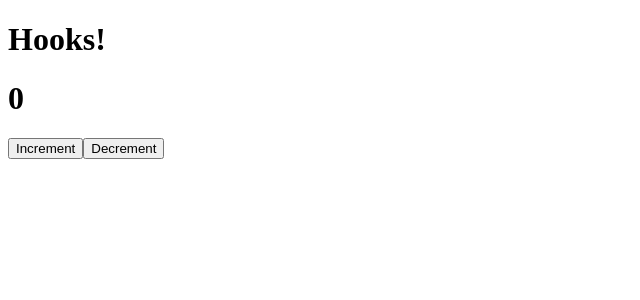
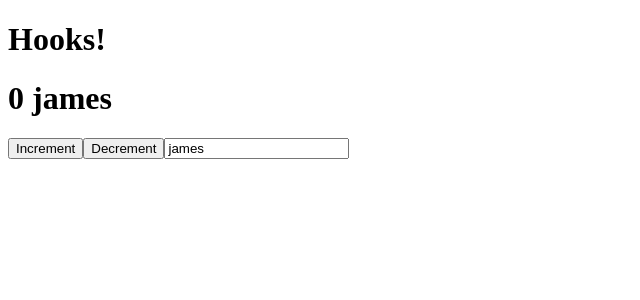
Before and after one commit to jamesurobertson/sunday-afternoon, a React (Create React App) app in the folder starter/frontend/: page / in a window 1280 px wide. Shown: the top 300 px of the page, without its empty margins (0-640 px from the left). Built offline with nearby package versions, Linux system fonts and the light colour scheme; no server answers.

Commit message:
covering useEffect

```diff
--- a/starter/frontend/src/components/Hooksdemo.js
+++ b/starter/frontend/src/components/Hooksdemo.js
@@ -1,5 +1,6 @@
-import { useState } from "react";
+import { useState, useEffect } from "react";
 
+let count = 0;
 const HooksDemo = () => {
   // useState returns an array where
   // 1st element is the slice of state
@@ -7,13 +8,29 @@ const HooksDemo = () => {
   // like class components this.state = {counter: 0, name='james'}
   // to upadte it we had invoke  this.setState({counter: this.state.counter +1})
   const [counter, setCounter] = useState(0);
+  const [name, setName] = useState("james");
 
+  count++;
+
+  useEffect(() => {
+    console.log("useEffect invoked");
+  }, [counter]);
+
+  console.log(count);
+
+  const changeHandler = (e) => {
+    setName(e.target.value);
+    // never do this!!!  name = e.target.value;
+  };
   return (
     <>
       <h1> Hooks!</h1>
-      <h1>{counter}</h1>
+      <h1>
+        {counter} {name}
+      </h1>
       <button onClick={() => setCounter(counter + 1)}>Increment</button>
       <button onClick={() => setCounter(counter - 1)}>Decrement</button>
+      <input value={name} onChange={changeHandler} />
     </>
   );
 };
--- a/starter/frontend/src/index.js
+++ b/starter/frontend/src/index.js
@@ -1,16 +1,16 @@
-import React from 'react';
+import React from "react";
 
-import './index.css';
+import "./index.css";
 
-import ReactDOM from 'react-dom';
-import { Provider } from 'react-redux';
-import { BrowserRouter } from 'react-router-dom';
-import { ModalProvider } from './context/Modal';
-import App from './App';
+import ReactDOM from "react-dom";
+import { Provider } from "react-redux";
+import { BrowserRouter } from "react-router-dom";
+import { ModalProvider } from "./context/Modal";
+import App from "./App";
 
-import configureStore from './store';
-import { restoreCSRF, fetch } from './store/csrf';
-import * as sessionActions from './store/session';
+import configureStore from "./store";
+import { restoreCSRF, fetch } from "./store/csrf";
+import * as sessionActions from "./store/session";
 
 const store = configureStore();
 
@@ -42,8 +42,8 @@ function Root() {
 }
 
 ReactDOM.render(
-  <React.StrictMode>
-    <Root />
-  </React.StrictMode>,
-  document.getElementById('root')
+  //   <React.StrictMode>
+  <Root />,
+  //   </React.StrictMode>,
+  document.getElementById("root")
 );
```
